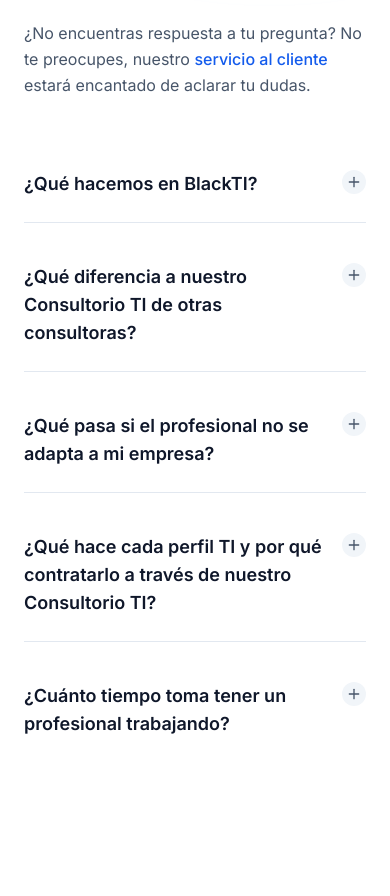
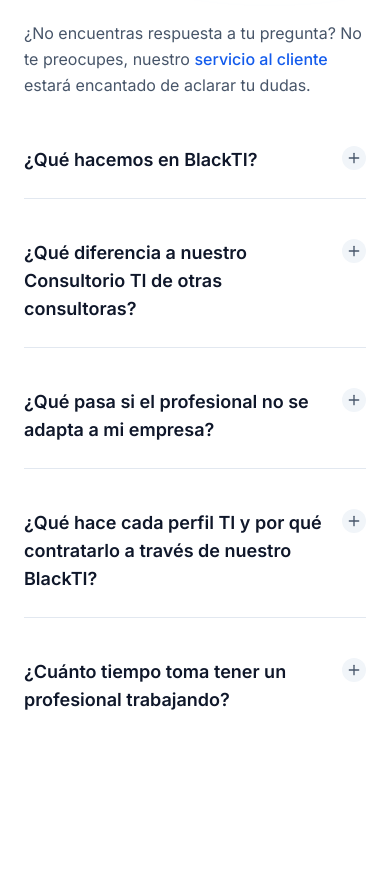
Before and after one commit to asinomas/paginaultima, a React (Vite) app in the folder Pagina_ultima/: page / in a window 390 px wide. Shown: the part 10940-11836 px from the top of the page. Built offline with nearby package versions, Linux system fonts and the light colour scheme.

Commit message:
Update FAQSection.tsx

```diff
--- a/Pagina_ultima/src/components/FAQSection.tsx
+++ b/Pagina_ultima/src/components/FAQSection.tsx
@@ -16,7 +16,7 @@ const FAQSection: React.FC = () => {
       question: "¿Qué hacemos en BlackTI?",
       answer: "Nuestro servicio es entregar células de trabajo de alto rendimiento listas para producir desde el primer día. Cubrimos todo el espectro: desde el diseño UX/UI y el desarrollo en Java, Python o Mobile, hasta la infraestructura DevOps y el blindaje en Ciberseguridad. Tú pones la visión y nosotros el equipo experto que la hace realidad, sin fricciones y a escala."
     },
-     {
+    {
       question: "¿Qué diferencia a nuestro Consultorio TI de otras consultoras?",
       answer: "Seleccionamos profesionales validados técnica y funcionalmente, evaluando habilidades blandas, comunicación y adaptación al equipo. Acompañamos al profesional y a la empresa durante toda la asignación, ajustando el perfil según el contexto y objetivos del negocio, reduciendo tiempos de onboarding y rotación."
     },
@@ -25,7 +25,7 @@ const FAQSection: React.FC = () => {
       answer: "Realizaremos las gestiones para su remplazo sin costo en las primeras 2 semanas."
     },
     {
-      question: "¿Qué hace cada perfil TI y por qué contratarlo a través de nuestro Consultorio TI?",
+      question: "¿Qué hace cada perfil TI y por qué contratarlo a través de nuestro BlackTI?",
       answer: "No solo ofrecemos perfiles tecnológicos. Entregamos profesionales evaluados, acompañados y alineados al negocio, listos para generar impacto real en tu empresa desde el primer día."
     },
     {
@@ -63,7 +63,7 @@ const FAQSection: React.FC = () => {
           </div>
 
           {/* RIGHT COLUMN - FAQ Items */}
-          <div className="space-y-4">
+          <div className="space-y-4 -mt-6 lg:-mt-0">
             {faqData.map((item, index) => (
               <div
                 key={index}
@@ -97,6 +97,7 @@ const FAQSection: React.FC = () => {
               </div>
             ))}
           </div>
+
         </div>
       </div>
     </section>
```
